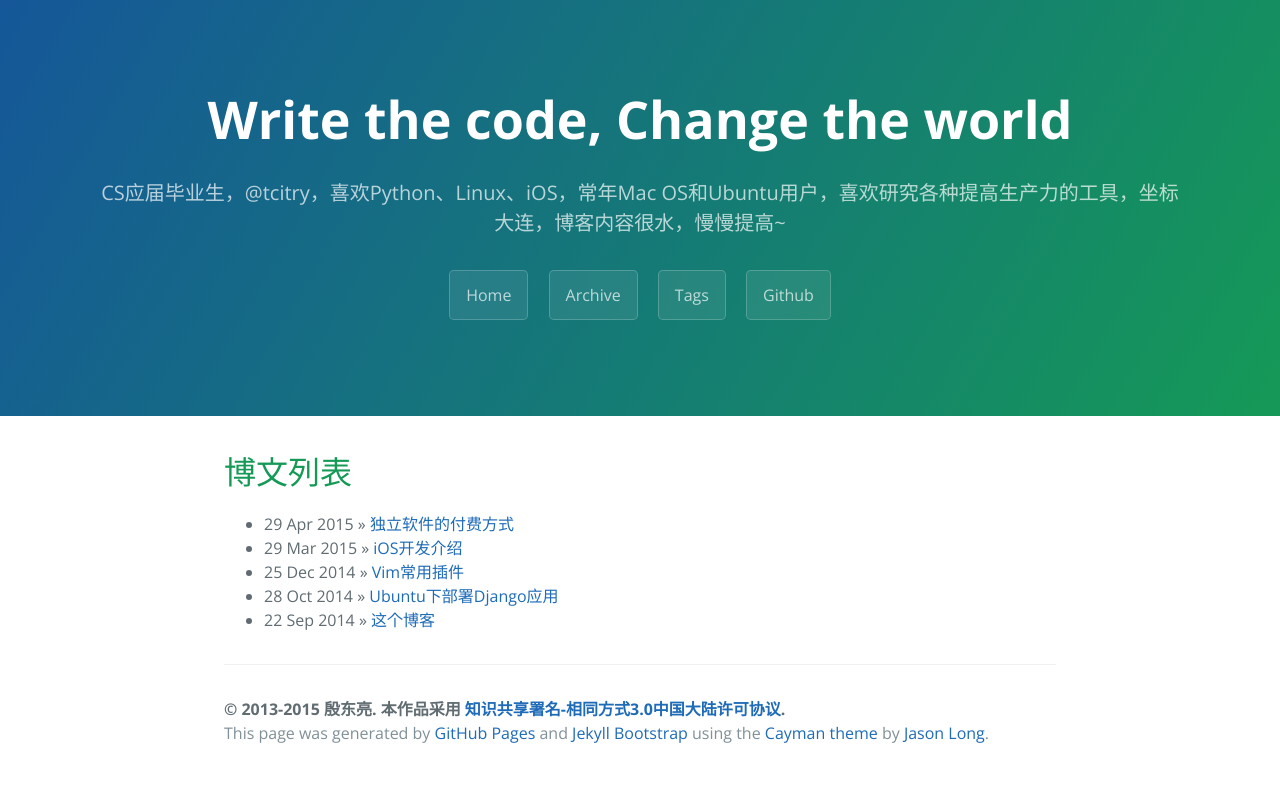
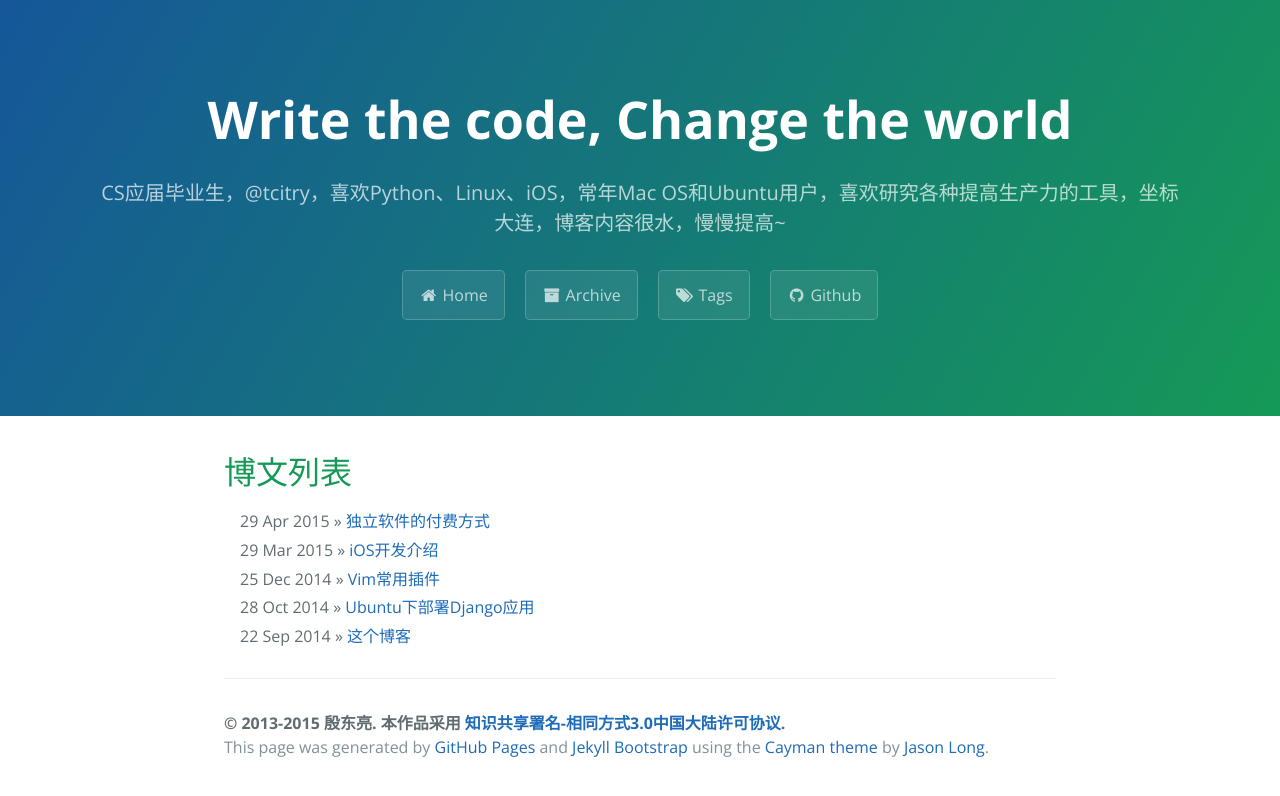
Before and after one commit to dlpu/dlpu.github.io, a Jekyll site: the page built from index.md, in a window 1280 px wide. Shown: the top 796 px of the page. Built offline with Jekyll 4.4.1, drawn with Linux system fonts in a browser that asks for light colours; Markdown is read by kramdown in place of the engine named in the settings.

Commit message:
semantic.css

```diff
--- a/_includes/themes/default/default.html
+++ b/_includes/themes/default/default.html
@@ -11,7 +11,7 @@
   <link href='http://fonts.googleapis.com/css?family=Open+Sans:400,700' rel='stylesheet' type='text/css'>
   <link rel="stylesheet" type="text/css" href="/stylesheets/stylesheet.css">
   <link rel="stylesheet" type="text/css" href="/stylesheets/github-light.css">
-  <link rel="stylesheet" type="text/css" href="/dist/semantic.min.css">
+  <link rel="stylesheet" type="text/css" href="/dist/semantic.css">
   <script type="text/javascript" src="/dist/semantic.min.js"></script>
 
 </head>
```
